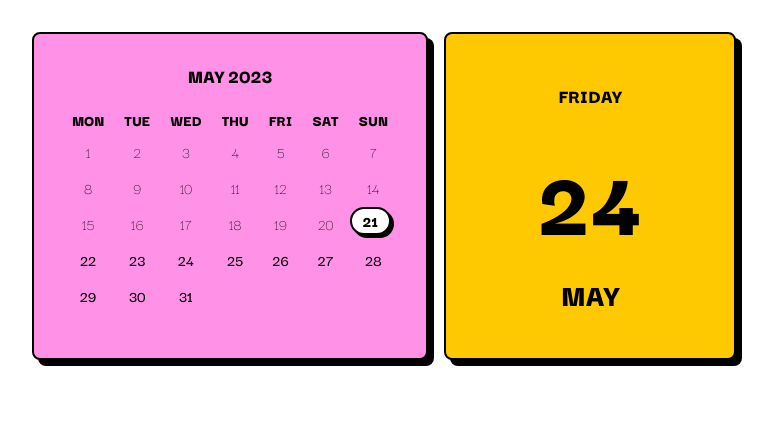
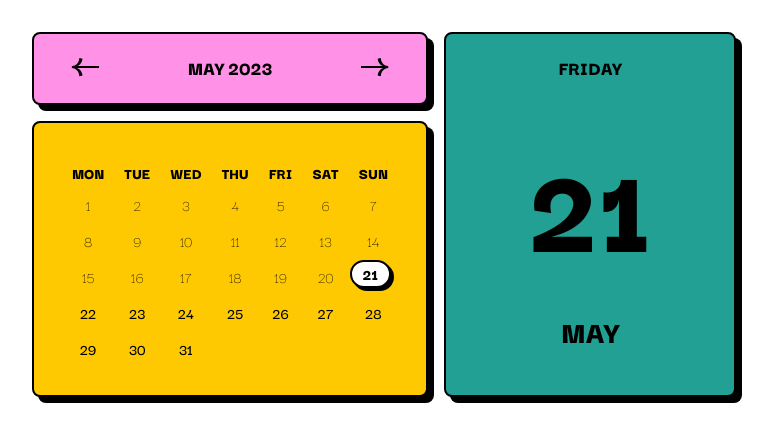
Before and after one commit to morascode/css-grid-playground, a plain HTML site: page index.html in a window 1280 px wide. Shown: the whole page, without its empty margins (256-1029 px from the left). Drawn offline with Linux system fonts and the light colour scheme.

Commit message:
Does some more work, adds arrow svgs.

```diff
--- a/index.html
+++ b/index.html
@@ -10,12 +10,16 @@
 	</head>
 	<body>
 		<main class="calender">
+			<div class="cl-main__header">
+				<div class="cl-main__header-arrow-l">
+					<img src="./public/svgs/arrow-right.svg" />
+				</div>
+				<h4 class="cl-main__header-title">May 2023</h4>
+				<div class="cl-main__header-arrow-r">
+					<img src="./public/svgs/arrow-right.svg" />
+				</div>
+			</div>
 			<div class="cl-main">
-				<div class="cl-main__header">
-					<div class="cl-main__header-arrow"></div>
-					<h4 class="cl-main__header-title">May 2023</h4>
-					<div class="cl-main__header-arrow"></div>
-				</div>
 				<div class="cl-main-grid">
 					<div class="cl-main-grid__item --grid-day-label">Mon</div>
 					<div class="cl-main-grid__item --grid-day-label">Tue</div>
@@ -55,15 +59,15 @@
 					<div class="cl-main-grid__item --grid-day-future">29</div>
 					<div class="cl-main-grid__item --grid-day-future">30</div>
 					<div class="cl-main-grid__item --grid-day-future">31</div>
-					<div class="cl-main-grid__item --grid-day-future"></div>
-					<div class="cl-main-grid__item --grid-day-future"></div>
-					<div class="cl-main-grid__item --grid-day-future"></div>
-					<div class="cl-main-grid__item --grid-day-future"></div>
+					<div class="cl-main-grid__item --grid-day-none"></div>
+					<div class="cl-main-grid__item --grid-day-none"></div>
+					<div class="cl-main-grid__item --grid-day-none"></div>
+					<div class="cl-main-grid__item --grid-day-none"></div>
 				</div>
 			</div>
 			<div class="cl-today">
 				<h4 class="cl-today__title">Friday</h4>
-				<h2 class="cl-today__main">24</h2>
+				<h2 class="cl-today__main">21</h2>
 				<h3 class="cl-today__subtitle">May</h3>
 			</div>
 		</main>
--- a/style.css
+++ b/style.css
@@ -166,30 +166,39 @@ body {
 	max-width: 44rem;
 	display: grid;
 	grid-template-columns: 1fr 1fr;
+	grid-template-rows: auto auto;
 	gap: 1rem;
 }
-.cl-main {
+.cl-main__header {
 	border: 2px solid black;
+	box-shadow: 6px 6px 0 #000;
 	border-radius: 0.5rem;
+	padding: 1.5rem 2rem;
+	display: grid;
 	background-color: #ff91e7;
-	padding: 2rem 1rem;
-	box-shadow: 6px 6px 0 #000;
-}
-.cl-main__header {
-	display: grid;
-	grid-template-columns: 4rem 1fr 4rem;
+	grid-template-columns: repeat(7, 1fr);
 	gap: 1rem;
 }
 .cl-main__header-title {
 	text-transform: uppercase;
 	text-align: center;
 	font-size: 1.25rem;
+	grid-column: 2 / span 5;
+}
+.cl-main__header-arrow-l {
+	transform: scaleX(-1);
+}
+.cl-main {
+	border: 2px solid black;
+	border-radius: 0.5rem;
+	background-color: #ffc901;
+	padding: 2rem;
+	box-shadow: 6px 6px 0 #000;
 }
 .cl-main-grid {
 	display: grid;
 	grid-template-columns: repeat(7, 1fr);
 	gap: 0.5rem;
-	margin: 1rem;
 }
 .cl-main-grid__item {
 	text-align: center;
@@ -202,10 +211,12 @@ body {
 .cl-today {
 	border: 2px solid black;
 	border-radius: 0.5rem;
-	background-color: #ffc901;
-	padding: 3.25rem 1rem 3rem 1rem;
+	background-color: #22a094;
+	padding: 1.5rem 1rem 3rem 1rem;
 	box-shadow: 6px 6px 0 #000;
 	display: grid;
+	grid-column-start: 2;
+	grid-row: 1 / span 2;
 	grid-template-rows: 1fr auto 1fr;
 	justify-items: center;
 }
@@ -214,7 +225,7 @@ body {
 	font-size: 1.25rem;
 }
 .cl-today__main {
-	font-size: 6rem;
+	font-size: 8rem;
 }
 .cl-today__subtitle {
 	align-self: end;
@@ -256,3 +267,6 @@ body {
 	border: 2px solid black;
 	transform: translate(-3px, -3px);
 }
+.--grid-day-none {
+	cursor: default;
+}
```
Also changed, not shown: public/svgs/arrow-right.svg (added).
